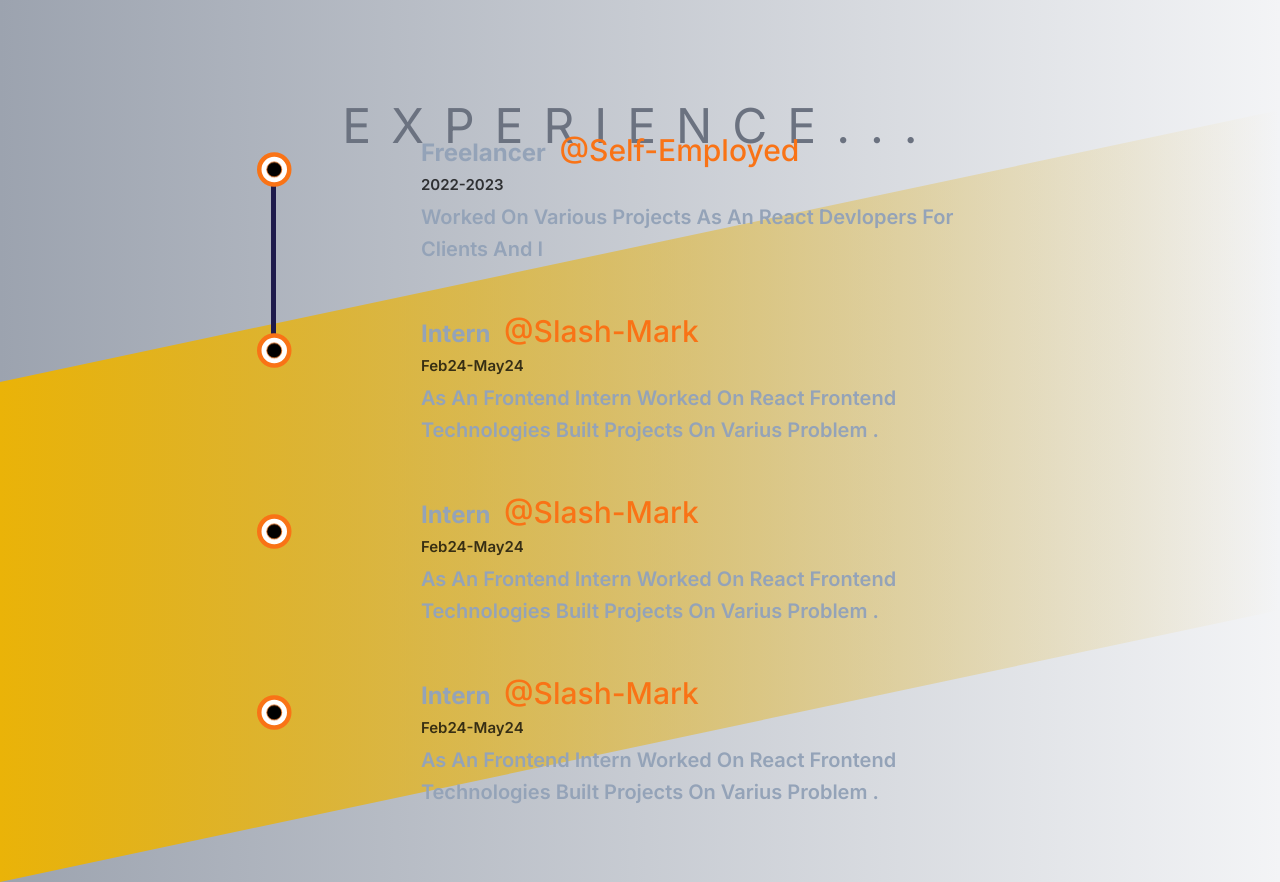
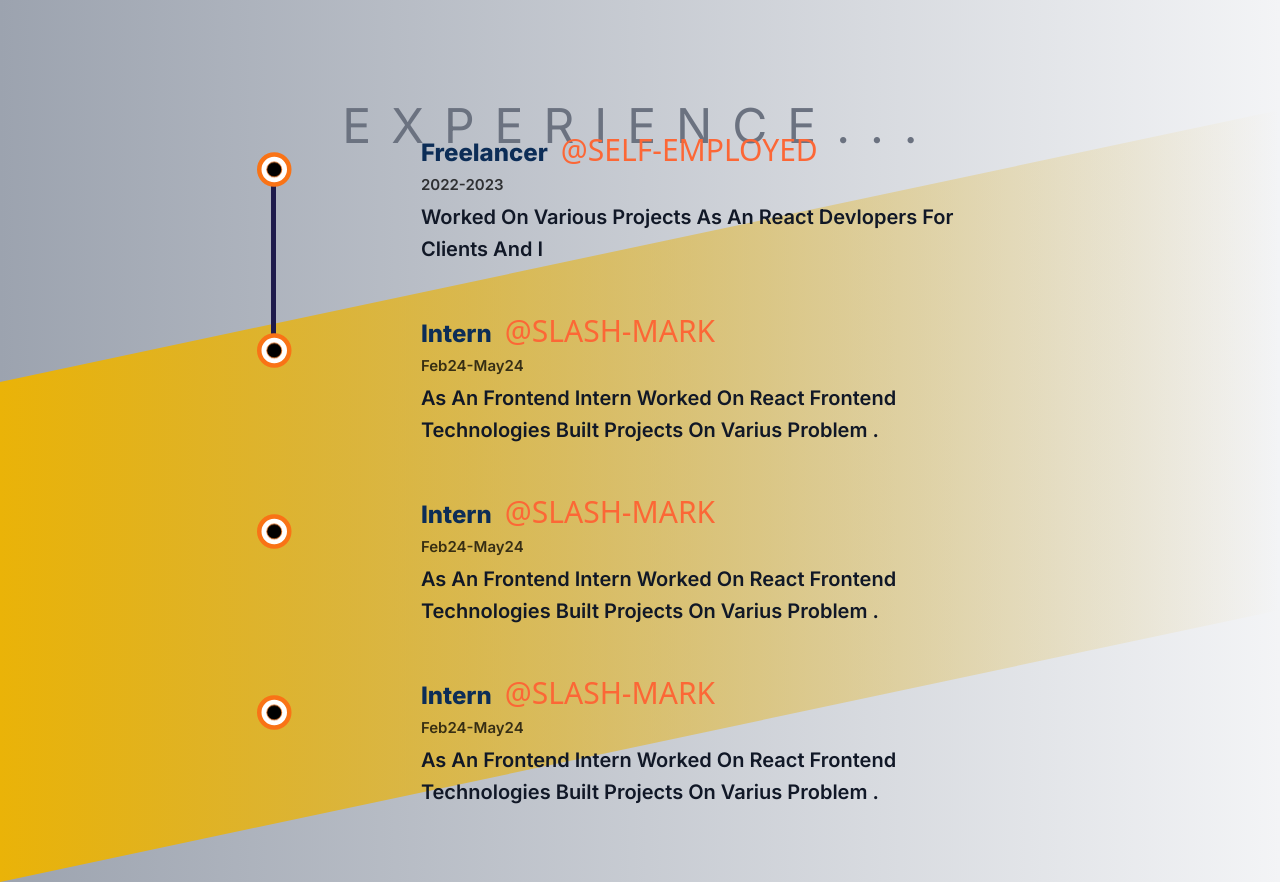
Before and after one commit to yashasvishukla127/portfolio-2ndtime, a Next.js app: page / in a window 1280 px wide. Shown: the part 1900-2782 px from the top of the page. Built offline with nearby package versions, Linux system fonts and the light colour scheme.

Commit message:
did some minor changes in experience section

```diff
--- a/components/ExperienceReact.js
+++ b/components/ExperienceReact.js
@@ -13,11 +13,11 @@
         whileInView={{x:0}}
         transition={{duration:0.5,type:"spring"}}
         >
-            <h3 className='capitalize font-bold text-2xl'>
+            <h3 className='capitalize font-extrabold font-bold text-2xl text-[#0C2D57]'>
                 {position}&nbsp;
-                <span className='capitalize text-3xl font-medium text-orange-500'> @{company}</span>
+                <span className='font-sans text-3xl font-medium uppercase text-[#FC6736]'> @{company}</span>
                 <p className='capitalize text-[15px]  font-semibold text-black/75' >{time}</p>
-                <p className='font-semibold text-[20px] w-full'>{work}</p>
+                <p className='font-semibold text-[20px] w-full text-gray-900'>{work}</p>
             </h3>
         </motion.div>
     </li>
```
